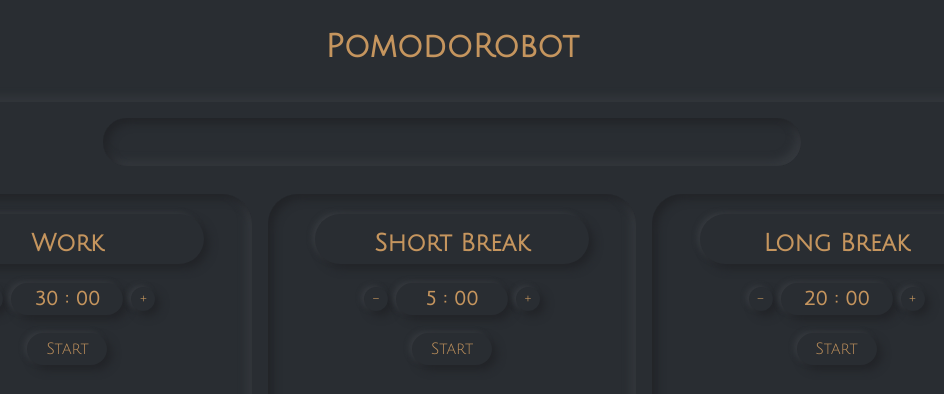
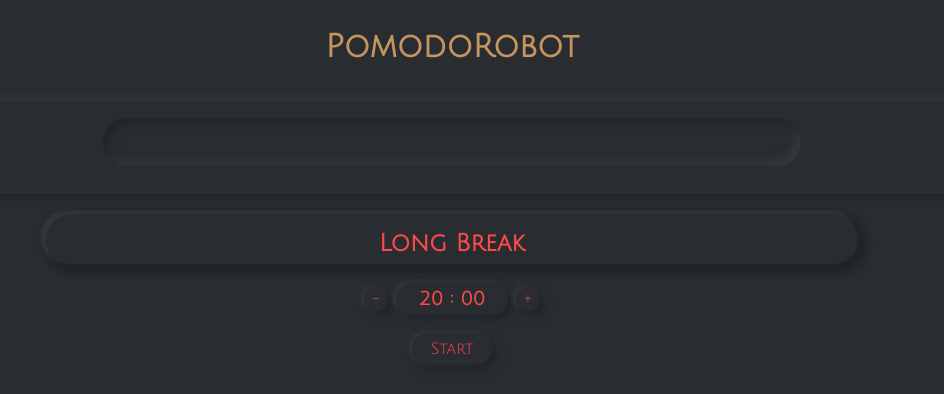
Before and after one commit to mattdeann/pomodoro, a React (Create React App) app: page / in a window 1280 px wide. Shown: the top 394 px of the page, without its empty margins (188-1132 px from the left). Built offline with nearby package versions, Linux system fonts and the light colour scheme.

Commit message:
Coordinate colors

```diff
--- a/src/Timers/LongBreakTimer.js
+++ b/src/Timers/LongBreakTimer.js
@@ -3,7 +3,7 @@ import './Timer.css'
 
 function LongBreakTimer({longTime, startTimer, increment, decrement, canPress, isRunning, stopTimer}) {
   return (
-    <div className="timer">
+    <div className="long timer">
       <h1 className="timer-type">
         Long Break
       </h1>
--- a/src/Timers/ShortBreakTimer.js
+++ b/src/Timers/ShortBreakTimer.js
@@ -3,7 +3,7 @@ import './Timer.css'
 
 function ShortBreakTimer({shortTime, startTimer, increment, decrement, canPress, isRunning, stopTimer}) {
   return (
-    <div className="timer">
+    <div className="short timer">
       <h1 className="timer-type">
         Short Break
       </h1>
--- a/src/Timers/Timer.css
+++ b/src/Timers/Timer.css
@@ -21,6 +21,18 @@
   box-shadow: .3rem .3rem .5rem #222428,
   -.2rem -.1rem .3rem #363a3f;
   z-index: 1;
+}
+
+.work {
+  color:  #49c6ff;
+}
+
+.short {
+  color:  #fff349;
+}
+
+.long {
+  color:  #ff4949;
 }
 
 .count-area {
--- a/src/Timers/WorkTimer.js
+++ b/src/Timers/WorkTimer.js
@@ -3,7 +3,7 @@ import './Timer.css'
 
 function WorkTimer({workTime, startTimer, increment, decrement, canPress, isRunning, stopTimer}) {
   return (
-    <div className="timer">
+    <div className="work timer">
       <h1 className="timer-type">
         Work
       </h1>
--- a/src/TimersBox/TimersBox.css
+++ b/src/TimersBox/TimersBox.css
@@ -23,6 +23,7 @@
   padding-left: 0.5rem;
   padding-right: 0.5rem;
 }
+
 .timer {
   justify-self: center;
   width: 100%;
@@ -45,21 +46,27 @@
 }
 
 .workTimeDot,
-.short-dot,
-.long-dot {
+.shortTimeDot,
+.longTimeDot {
   height: 1rem;
   width: 1rem;
   margin-right: 0.5rem;
   border-radius: 30px;
   box-shadow: .3rem .3rem .5rem #222428,
-  -.3rem -.3rem .5rem #363a3f
+  -.3rem -.3rem .5rem #363a3f,
+  inset .3rem .3rem .5rem #c4e5f5
 }
 
 .workTimeDot {
   background-color:  #49c6ff;
-  box-shadow: .3rem .3rem .5rem #222428,
-  -.3rem -.3rem .5rem #363a3f,
-  inset .3rem .3rem .5rem #c4e5f5
+}
+
+.shortTimeDot {
+  background-color:  #fff349;
+}
+
+.longTimeDot {
+  background-color:  #ff4949;
 }
 
 @media only screen and (min-width: 780px) and (max-width: 820px) {
--- a/src/TimersBox/TimersBox.js
+++ b/src/TimersBox/TimersBox.js
@@ -11,8 +11,8 @@ class TimersBox extends React.Component {
   constructor() {
     super()
     this.state = {
-      workTime: 1800,
-      shortTime: 300,
+      workTime: 1,
+      shortTime: 1,
       longTime: 1200,
       canPress: "auto",
       storedTime: 0,
@@ -55,6 +55,7 @@ class TimersBox extends React.Component {
       [prevState.lastTimer]: this.state.storedTime,
       tracker: [...prevState.tracker, dot]
     }))
+    this.renderDots()
     sound.play()
   }
 
@@ -82,13 +83,11 @@ class TimersBox extends React.Component {
   // store three values in the function (one for each color for each timer) and pass that color
 
   renderDots = () => {
-    const dotsArray = [<p>"workTimeDot"</p>]
-    for (let i = 0; i < 6; i++) {
+    const dotsArray = this.state.tracker.map(item => {
       return (
-        this.state.tracker[i] ? <p></p> : <p></p>
+        <p className={item}></p>
       )
-    }
-
+    })
     return dotsArray
   }
 
```
Also changed, not shown: 1 other file (tests, documents, lock files or other folders).
